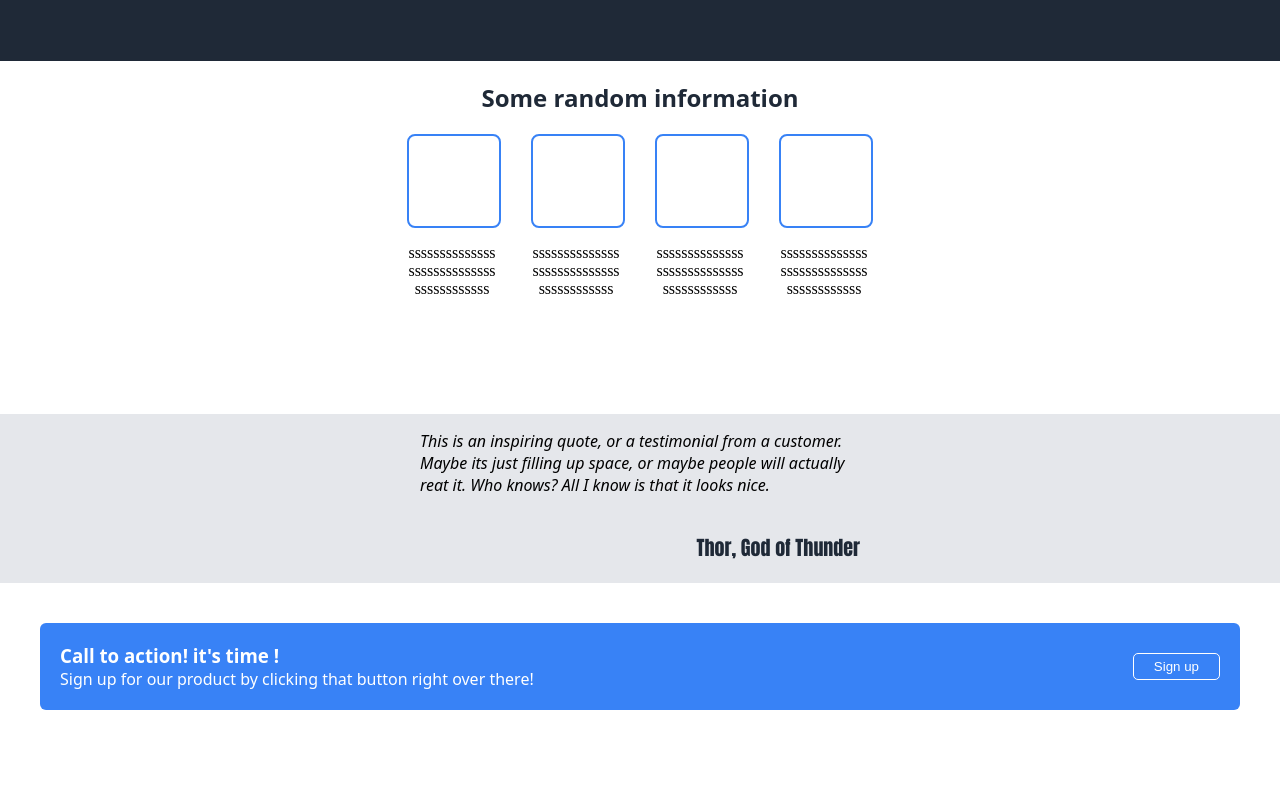
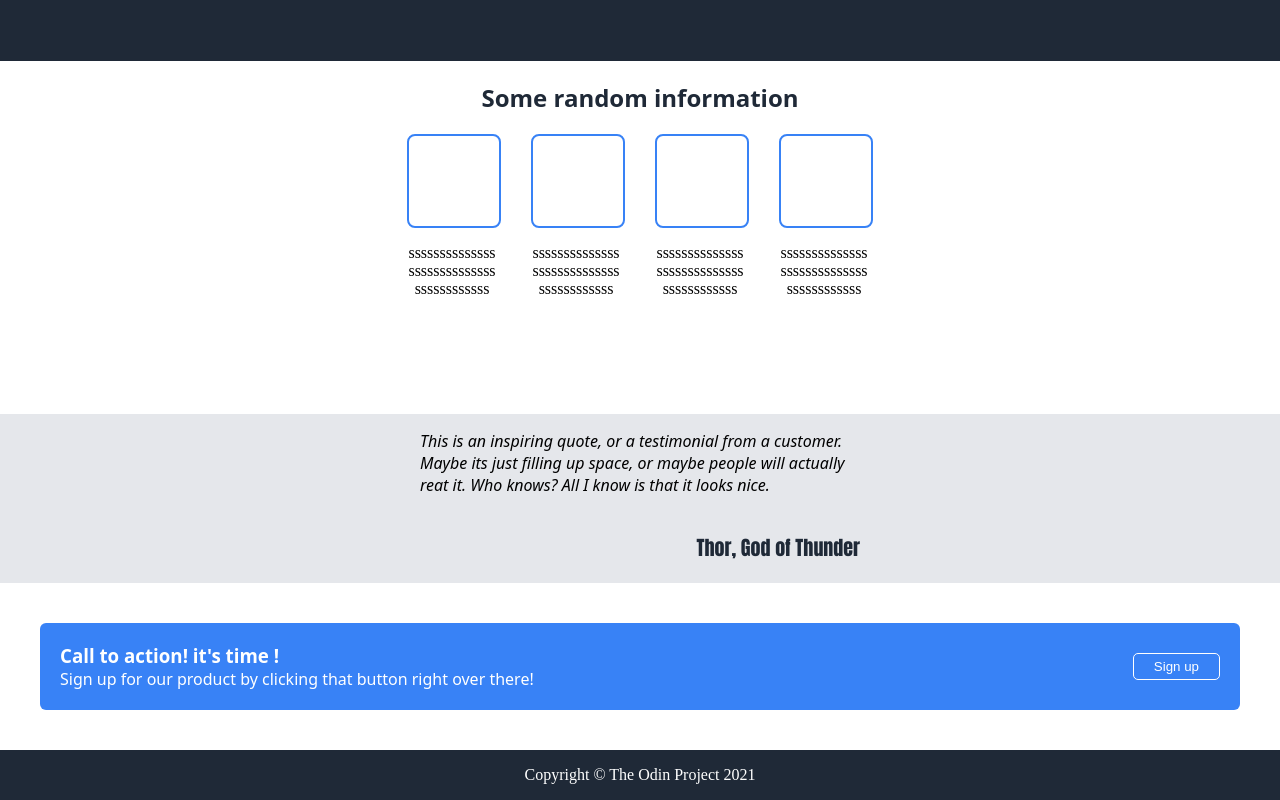
Before and after one commit to sundaymoses/landing-page, a plain HTML site: page index.html in a window 1280 px wide. Shown: the part 672-1472 px from the top of the page. Before the commit the page ends 1422 px from the top, so only its background shows below. Drawn offline with Linux system fonts and the light colour scheme.

Commit message:
Completed the whole project , cross-checked the layout to see if it matched with the one provided design

```diff
--- a/index.html
+++ b/index.html
@@ -93,7 +93,9 @@ or maybe people will actually reat it. Who knows? All I know is that it looks ni
  </div>
         <!-- footer -->
         <div class="footer">
-
+<div class="footer-body">
+    <p>Copyright &copy; The Odin Project 2021</p>
+</div>
         </div>
     </div>
 
--- a/style.css
+++ b/style.css
@@ -50,6 +50,8 @@ h2{
     display: flex;
    justify-content:space-between;
    padding-bottom: 60px;
+   position: sticky;
+   top: 0;
 }
 ul li {
     list-style: none;
@@ -195,3 +197,12 @@ margin: auto;
     justify-content: flex-end;
 
  }
+ .footer{
+    background-color: #1F2937;
+    display: flex;
+    justify-content: center;
+    align-items: center;
+ }
+ .footer-body p{
+    color: white;
+ }
```
